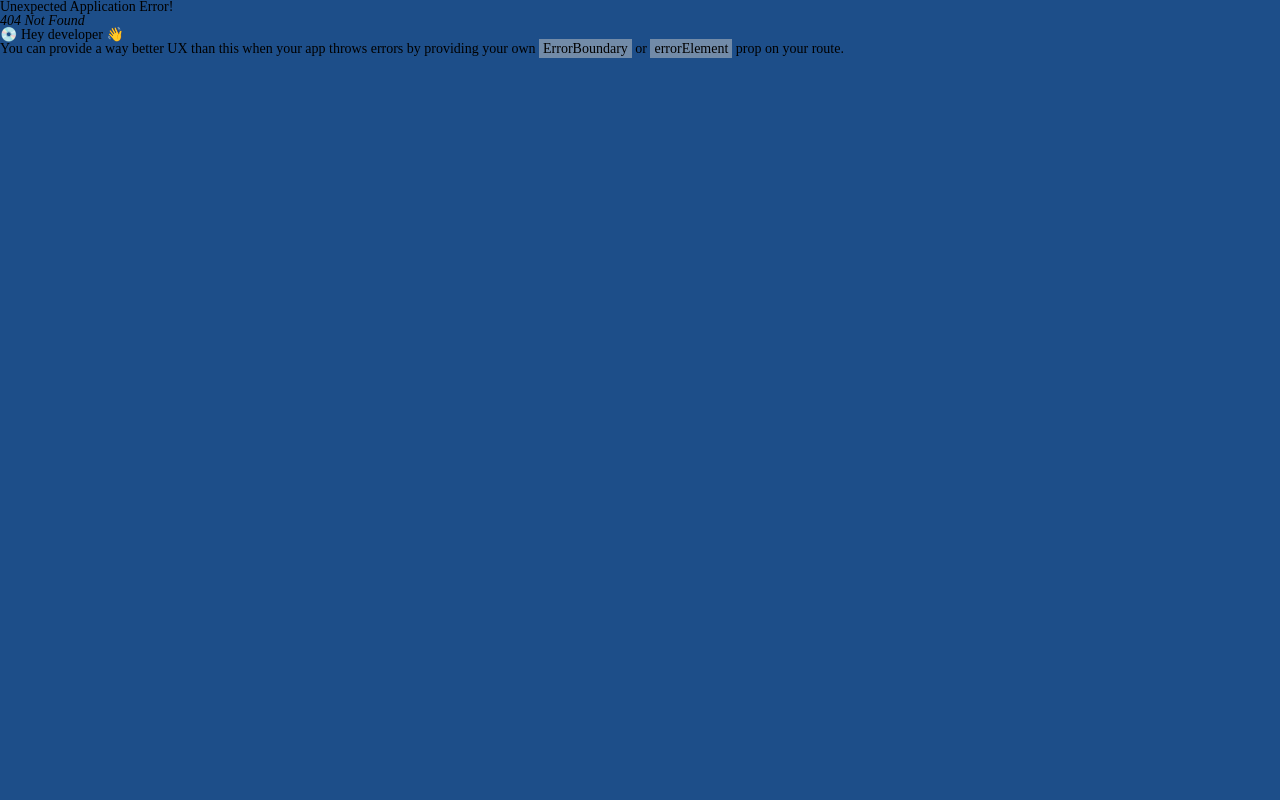
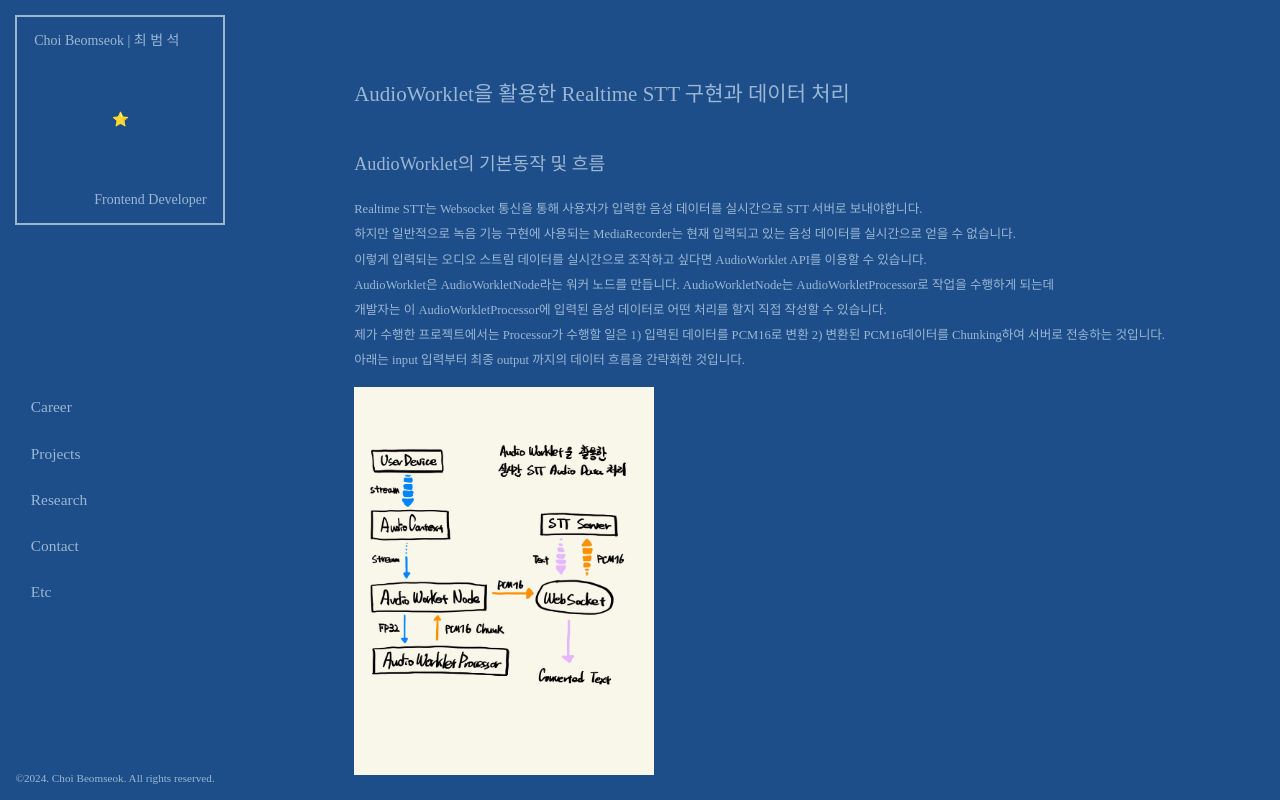
Before and after one commit to bamichoi/choibeomseok-portfolio, a React (Vite) app: page /research/articles/1 in a window 1280 px wide. Before the commit this address had no page. Built offline with nearby package versions, Linux system fonts and the light colour scheme.

Commit message:
article 작성중..

```diff
--- a/src/a_app/router/index.tsx
+++ b/src/a_app/router/index.tsx
@@ -6,6 +6,7 @@ import Projects from "@/b_pages/projects";
 import Research from "@/b_pages/research";
 import Layout from "@/f_shared/ui/layout";
 import { createBrowserRouter } from "react-router-dom";
+import Article from "@/b_pages/article";
 
 const router = createBrowserRouter([
   {
@@ -29,6 +30,10 @@ const router = createBrowserRouter([
         element: <Research />,
       },
       {
+        path: "/research/articles/:id",
+        element: <Article />,
+      },
+      {
         path: "/contact",
         element: <Contact />,
       },
--- /dev/null
+++ b/src/b_pages/article/index.tsx
@@ -0,0 +1,17 @@
+import researchs from "@/e_entities/researchs";
+import { useParams } from "react-router-dom";
+import styled from "styled-components";
+
+const Article = () => {
+  const { id } = useParams();
+
+  const selectedArticle = researchs.find((article) => `${article.id}` === id);
+  return <ArticleContainer>{selectedArticle?.article}</ArticleContainer>;
+};
+
+export default Article;
+
+const ArticleContainer = styled.div`
+  padding: 8.1rem;
+  padding-top: 6rem;
+`;
--- a/src/b_pages/career/index.tsx
+++ b/src/b_pages/career/index.tsx
@@ -1,15 +1,15 @@
 import styled from "styled-components";
 import TmaxSVG from "@shared/assets/images/careerLogo/tmaxLogo.svg?react";
 import { useState } from "react";
-import tasks from "@/e_entities/careers";
-import Task from "@/c_widgets/ui/task";
+import careerProjects from "@/e_entities/careers";
+import CareerProject from "@/c_widgets/ui/careerProject";
 import TaskDetail from "@/c_widgets/ui/taskDetail";
 
 const Career = () => {
-  const [selectedTaskId, setSelectedTaskId] = useState(1);
+  const [selectedProjectId, setSelectedProjectId] = useState(1);
 
-  const handleTaskClick = (id: number) => {
-    setSelectedTaskId(id);
+  const handleProjectClick = (id: number) => {
+    setSelectedProjectId(id);
   };
   return (
     <CareerContainer>
@@ -24,21 +24,23 @@ const Career = () => {
           </TextWrapper>
         </TitleWrapper>
         <Tasks>
-          {tasks.map(({ id, summary: { taskTitle, description } }) => (
-            <Task
-              key={id}
-              id={id}
-              taskTitle={taskTitle}
-              description={description}
-              onClick={handleTaskClick}
-              isSelected={id === selectedTaskId}
-            />
-          ))}
+          {careerProjects.map(
+            ({ id, summary: { projectTitle, description } }) => (
+              <CareerProject
+                key={id}
+                id={id}
+                projectTitle={projectTitle}
+                description={description}
+                onClick={handleProjectClick}
+                isSelected={id === selectedProjectId}
+              />
+            )
+          )}
         </Tasks>
       </Summary>
       <Divider />
       <Detail>
-        <TaskDetail selectedTaskId={selectedTaskId} />
+        <TaskDetail selectedProjectId={selectedProjectId} />
       </Detail>
     </CareerContainer>
   );
--- a/src/b_pages/projects/index.tsx
+++ b/src/b_pages/projects/index.tsx
@@ -1,7 +1,7 @@
 import styled from "styled-components";
 import ProjectSlide from "@/c_widgets/ui/projectSlide";
 import { useState } from "react";
-import Summary from "@/c_widgets/ui/summary";
+import Summary from "@/c_widgets/ui/projectSummary";
 import ProjectList from "@/c_widgets/ui/projectList";
 
 const Projects = () => {
--- a/src/b_pages/research/index.tsx
+++ b/src/b_pages/research/index.tsx
@@ -1,7 +1,12 @@
+import ResearchList from "@/c_widgets/ui/researchList";
 import styled from "styled-components";
 
 const Research = () => {
-  return <ResearchContainer>Coming soon</ResearchContainer>;
+  return (
+    <ResearchContainer>
+      <ResearchList />
+    </ResearchContainer>
+  );
 };
 
 export default Research;
--- a/src/c_widgets/ui/task/index.tsx
+++ b/src/c_widgets/ui/careerProject/index.tsx
@@ -1,31 +1,34 @@
 import styled from "styled-components";
 
-interface TaskProps {
+interface CareerProjectProps {
   id: number;
-  taskTitle: string;
+  projectTitle: string;
   description: string;
   isSelected: boolean;
   onClick: (id: number) => void;
 }
 
-const Task = ({
+const CareerProject = ({
   id,
-  taskTitle,
+  projectTitle,
   description,
   isSelected,
   onClick,
-}: TaskProps) => {
+}: CareerProjectProps) => {
   return (
-    <TaskContainer onClick={() => onClick(id)} $isSelected={isSelected}>
-      <TaskTitle>{taskTitle}</TaskTitle>
+    <CareerProjectContainer
+      onClick={() => onClick(id)}
+      $isSelected={isSelected}
+    >
+      <TaskTitle>{projectTitle}</TaskTitle>
       <Description>-{description}</Description>
-    </TaskContainer>
+    </CareerProjectContainer>
   );
 };
 
-export default Task;
+export default CareerProject;
 
-const TaskContainer = styled.div<{ $isSelected: boolean }>`
+const CareerProjectContainer = styled.div<{ $isSelected: boolean }>`
   cursor: pointer;
   color: ${({ $isSelected }) => ($isSelected ? "white" : "#9bb7d4")};
   display: flex;
--- a/src/c_widgets/ui/summary/index.tsx
+++ b/src/c_widgets/ui/projectSummary/index.tsx
@@ -2,11 +2,11 @@ import projects from "@entities/projects";
 import styled from "styled-components";
 import PreviewSlide from "../previewSlide/previewSlide";
 
-interface SummaryProps {
+interface ProjectSummaryProps {
   selectedProjectId: number;
 }
 
-const Summary = ({ selectedProjectId }: SummaryProps) => {
+const ProjectSummary = ({ selectedProjectId }: ProjectSummaryProps) => {
   const project = projects.find((project) => project.id === selectedProjectId);
 
   const handleSiteLinkClick = () => {
@@ -16,7 +16,7 @@ const Summary = ({ selectedProjectId }: SummaryProps) => {
   };
 
   return (
-    <SummaryContainer>
+    <ProjectSummaryContainer>
       <TitleWrapper>
         <Logo src={project?.logo} />
         <Title>
@@ -50,13 +50,13 @@ const Summary = ({ selectedProjectId }: SummaryProps) => {
       <BtnWraper>
         <DetailBtn>자세히</DetailBtn>
       </BtnWraper>
-    </SummaryContainer>
+    </ProjectSummaryContainer>
   );
 };
 
-export default Summary;
+export default ProjectSummary;
 
-const SummaryContainer = styled.div`
+const ProjectSummaryContainer = styled.div`
   width: 100%;
   height: 100%;
 `;
--- /dev/null
+++ b/src/c_widgets/ui/researchList/index.tsx
@@ -0,0 +1,68 @@
+import researchs from "@/e_entities/researchs";
+import { useNavigate } from "react-router-dom";
+import styled from "styled-components";
+
+const ResearchList = () => {
+  const navigate = useNavigate();
+
+  const handleArticleClick = (id: number) => {
+    navigate(`/research/articles/${id}`);
+  };
+
+  return (
+    <ResearchListContainer>
+      <Title>Article List</Title>
+      <Articles>
+        {researchs.map((article) => (
+          <Article
+            key={article.id}
+            onClick={() => handleArticleClick(article.id)}
+          >
+            <ArticleTitle>{article.title}</ArticleTitle>
+          </Article>
+        ))}
+      </Articles>
+    </ResearchListContainer>
+  );
+};
+
+export default ResearchList;
+
+const ResearchListContainer = styled.div`
+  width: 100%;
+  height: 100%;
+  display: flex;
+  flex-direction: column;
+  justify-content: center;
+  align-items: center;
+  gap: 50px;
+`;
+
+const Title = styled.div`
+  font-size: 1.2rem;
+  color: #9bb7d4;
+`;
+
+const Articles = styled.div`
+  display: flex;
+  flex-direction: column;
+  gap: 20px;
+`;
+
+const ArticleTitle = styled.div`
+  font-weight: lighter;
+`;
+
+const Article = styled.div`
+  color: #9bb7d4;
+  font-size: 1.1rem;
+  display: flex;
+  flex-direction: column;
+  gap: 5px;
+
+  cursor: pointer;
+
+  &:hover {
+    color: white;
+  }
+`;
--- a/src/c_widgets/ui/taskDetail/index.tsx
+++ b/src/c_widgets/ui/taskDetail/index.tsx
@@ -1,15 +1,26 @@
-import tasks from "@/e_entities/careers";
+import careerProjects from "@/e_entities/careers";
 import styled from "styled-components";
 
 interface TaskDetailProps {
-  selectedTaskId: number;
+  selectedProjectId: number;
 }
 
-const TaskDetail = ({ selectedTaskId }: TaskDetailProps) => {
-  const selectedTask = tasks.find((task) => task.id === selectedTaskId);
+const TaskDetail = ({ selectedProjectId }: TaskDetailProps) => {
+  const selectedProject = careerProjects.find(
+    (project) => project.id === selectedProjectId
+  );
   return (
     <TaskDetailContainer>
-      <Title>{selectedTask?.summary.taskTitle}</Title>
+      <Contents>
+        <Title>{selectedProject?.summary.projectTitle}</Title>
+        <Subtitle>Tasks</Subtitle>
+        <Tasks>
+          {selectedProject?.tasks.map((task) => (
+            <Task>{task}</Task>
+          ))}
+        </Tasks>
+        <Subtitle>Articles</Subtitle>
+      </Contents>
     </TaskDetailContainer>
   );
 };
@@ -18,8 +29,34 @@ export default TaskDetail;
 
 const TaskDetailContainer = styled.div``;
 
+const Contents = styled.div`
+  display: flex;
+  flex-direction: column;
+  gap: 30px;
+`;
+
 const Title = styled.div`
   font-size: 1.8rem;
   color: #9bb7d4;
   font-weight: semibold;
+  margin-bottom: 50px;
 `;
+
+const Tasks = styled.div`
+  display: flex;
+  flex-direction: column;
+  gap: 10px;
+`;
+
+const Task = styled.div`
+  color: #9bb7d4;
+  font-size: 0.9rem;
+`;
+
+const Subtitle = styled.div`
+  color: #9bb7d4;
+  font-size: 1rem;
+  font-weight: medium;
+`;
+
+const Articles = styled.div``;
--- a/src/e_entities/careers/index.tsx
+++ b/src/e_entities/careers/index.tsx
@@ -1,70 +1,74 @@
-const tasks = [
+const careerProjects = [
   {
     id: 1,
     summary: {
-      taskTitle: "HyperChatbot 2.0",
+      projectTitle: "HyperChatbot 2.0",
       description: "Rule-base 기반 챗봇 스튜디오 서비스",
     },
-    detail: {},
+    tasks: [],
   },
   {
     id: 2,
     summary: {
-      taskTitle: "A-Job",
+      projectTitle: "A-Job",
       description: "AI 기반 채용 지원 개인화 서비스",
     },
-    detail: {},
+    tasks: [],
   },
   {
     id: 3,
     summary: {
-      taskTitle: "TmaxAI Homepage",
+      projectTitle: "TmaxAI Homepage",
       description: "티맥스에이아이사 홈페이지 재구축 및 개선 프로젝트",
     },
-    detail: {},
+    tasks: [
+      "- Parallex Scrolling이 적요된 기술소개 페이지 레이아웃 및 공통 컴포넌트 개발",
+      "- TTS 기술 체험 페이지 및 Audio Recorder 컴포넌트 개발",
+      "- 오디오 파일 전송 기반의 오프라인 STT 및 AudioWorklet을 이용한 실시간 STT 기능 개발",
+    ],
   },
   {
     id: 4,
     summary: {
-      taskTitle: "미래엔 디지털 교과서 사업",
+      projectTitle: "미래엔 디지털 교과서 사업",
       description: "정부 디지털 교과서 개발사업",
     },
-    detail: {},
+    tasks: [],
   },
   {
     id: 5,
     summary: {
-      taskTitle: "A-call",
+      projectTitle: "A-call",
       description: "자사 지식 관계 플랫폼(KRP)기반 질의응답 챗봇 서비스",
     },
-    detail: {},
+    tasks: [],
   },
   {
     id: 6,
     summary: {
-      taskTitle: "TmaxAI 연구본부 서버 클러스터 구축",
+      projectTitle: "TmaxAI 연구본부 서버 클러스터 구축",
       description: "사내 AI 모델 관리를 위한 쿠버네티스 클러스터 구축",
     },
-    detail: {},
+    tasks: [],
   },
   {
     id: 7,
     summary: {
-      taskTitle: "Frontend 팀내 CI/CD 환경 구축",
+      projectTitle: "Frontend 팀내 CI/CD 환경 구축",
       description:
         "팀내 배포 자동화 목적의 Jenkins를 활용한 CI/CD 파이프라인 구축",
     },
-    detail: {},
+    tasks: [],
   },
   {
     id: 8,
     summary: {
-      taskTitle: "NLP 모델 테스트 클라이언트 개발",
+      projectTitle: "NLP 모델 테스트 클라이언트 개발",
       description:
         "자사 지식 관계 플랫폼(KRP)에 활용 중인 NLP 모델 테스트 페이지 개발",
     },
-    detail: {},
+    tasks: [],
   },
 ];
 
-export default tasks;
+export default careerProjects;
--- /dev/null
+++ b/src/e_entities/researchs/article_audioWorklet.tsx
@@ -0,0 +1,67 @@
+import styled from "styled-components";
+import Image1 from "@shared/assets/images/articleImages/article1/dataflow.jpg";
+
+const ArticleAudioWorklet = () => {
+  return (
+    <ArticleContainer>
+      <Title>AudioWorklet을 활용한 Realtime STT 구현과 데이터 처리</Title>
+      <Content>
+        <ParagraphWrapper>
+          <Subtitle>AudioWorklet의 기본동작 및 흐름</Subtitle>
+          <Paragraph>
+            {`Realtime STT는 Websocket 통신을 통해 사용자가 입력한 음성 데이터를 실시간으로 STT 서버로 보내야합니다.
+            \n하지만 일반적으로 녹음 기능 구현에 사용되는 MediaRecorder는 현재 입력되고 있는 음성 데이터를 실시간으로 얻을 수 없습니다.
+            \n이렇게 입력되는 오디오 스트림 데이터를 실시간으로 조작하고 싶다면 AudioWorklet API를 이용할 수 있습니다.
+            \nAudioWorklet은 AudioWorkletNode라는 워커 노드를 만듭니다. AudioWorkletNode는 AudioWorkletProcessor로 작업을 수행하게 되는데
+            \n개발자는 이 AudioWorkletProcessor에 입력된 음성 데이터로 어떤 처리를 할지 직접 작성할 수 있습니다.
+            \n제가 수행한 프로젝트에서는 Processor가 수행할 일은 1) 입력된 데이터를 PCM16로 변환 2) 변환된 PCM16데이터를 Chunking하여 서버로 전송하는 것입니다.
+            \n아래는 input 입력부터 최종 output 까지의 데이터 흐름을 간략화한 것입니다.`}
+          </Paragraph>
+          <DataFlowImage src={Image1} />
+        </ParagraphWrapper>
+        <Subtitle>
+          AudioWorkletNode와 AudioWorkletProcesser 간의 소통 방식
+        </Subtitle>
+      </Content>
+    </ArticleContainer>
+  );
+};
+
+export default ArticleAudioWorklet;
+
+const ArticleContainer = styled.div`
+  width: 100%;
+  height: 100%;
+  color: #9bb7d4;
+`;
+
+const Title = styled.div`
+  font-size: 1.5rem;
+  margin-bottom: 50px;
+`;
+
+const Subtitle = styled.div`
+  font-size: 1.3rem;
+  margin-bottom: 30px;
+  font-weight: semibold;
+`;
+
+const Content = styled.div`
+  display: flex;
+  flex-direction: column;
+  gap: 30px;
+  overflow: scroll;
+`;
+
+const ParagraphWrapper = styled.div``;
+
+const Paragraph = styled.div`
+  white-space: pre-wrap;
+  font-size: 0.9rem;
+`;
+
+const DataFlowImage = styled.img`
+  width: 300px;
+  object-fit: cover;
+  margin-top: 20px;
+`;
--- /dev/null
+++ b/src/e_entities/researchs/index.tsx
@@ -0,0 +1,11 @@
+import ArticleAudioWorklet from "./article_audioWorklet";
+
+const researchs = [
+  {
+    id: 1,
+    title: "AudioWorklet을 활용한 Realtime STT 구현과 데이터 처리",
+    article: <ArticleAudioWorklet />,
+  },
+];
+
+export default researchs;
```
Also changed, not shown: src/f_shared/assets/images/articleImages/article1/dataflow.jpg (added).
